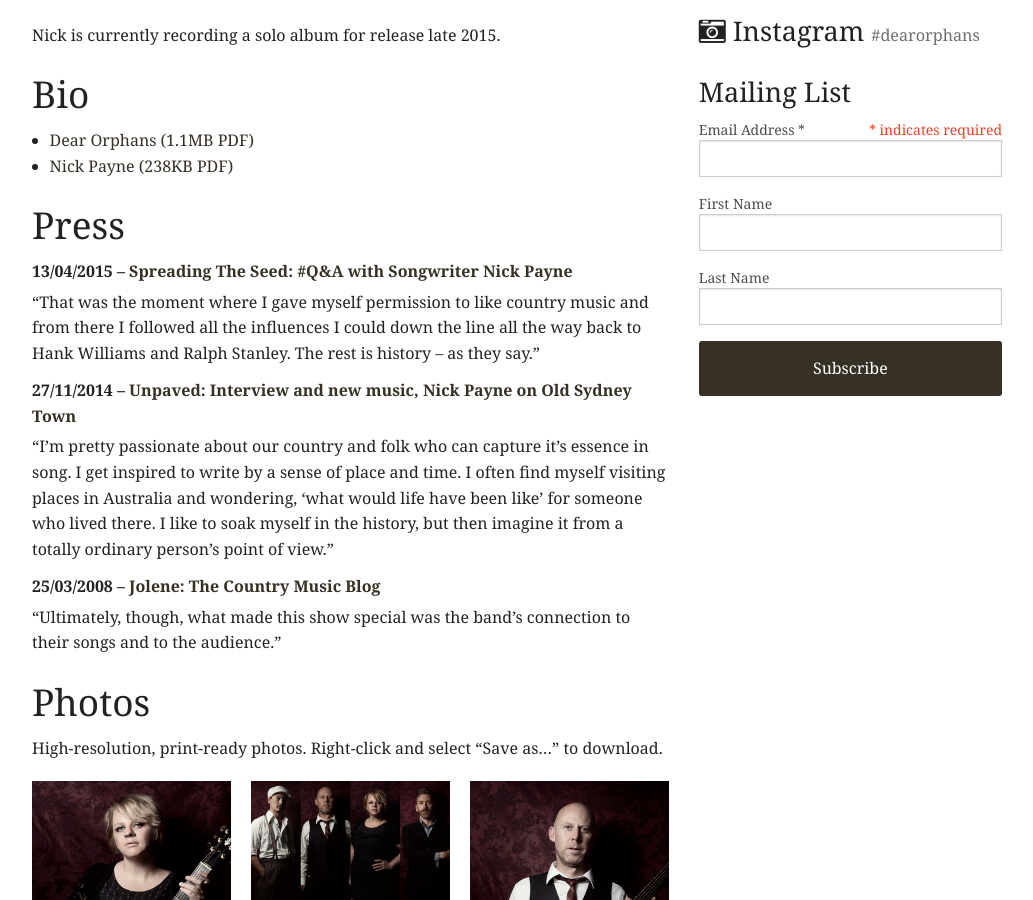
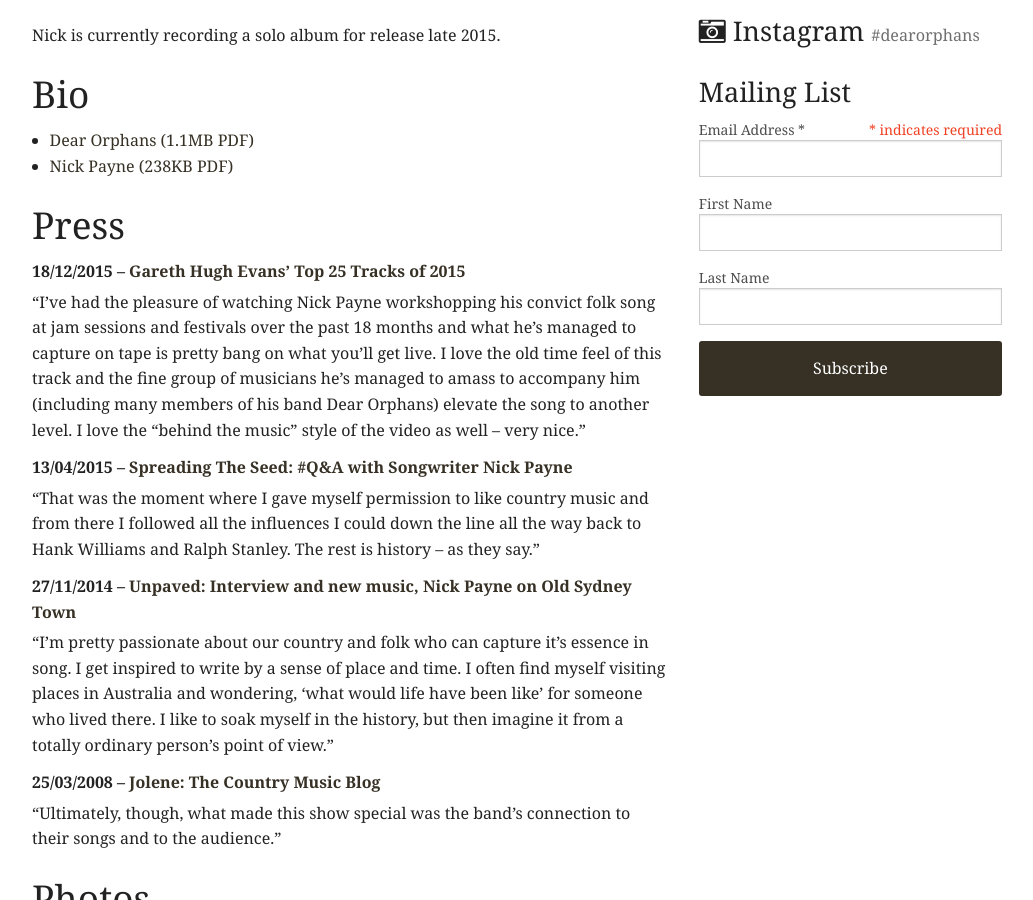
Before and after one commit to nbpayne/dear-orphans, a Jekyll site: the page built from 06-media.md, in a window 1280 px wide and 900 px high, scrolled down 527 px. Shown: the whole window, without its empty margins (123-1156 px from the left). Built offline with Jekyll 4.4.1, drawn with Linux system fonts in a browser that asks for light colours.

Commit message:
Added Timber and Steel quote.

```diff
--- a/06-media.md
+++ b/06-media.md
@@ -4,6 +4,7 @@ title: Media
 permalink: /media/
 published: true
 ---
+
 
 
 
@@ -23,6 +24,9 @@ Nick is currently recording a solo album for release late 2015.
 - [Nick Payne (238KB PDF)](/files/Nick-Payne-BIO.pdf){:target="_blank"}
 
 ## Press
+
+18/12/2015 -- [Gareth Hugh Evans’ Top 25 Tracks of 2015](https://timberandsteel.wordpress.com/2015/12/18/gareth-hugh-evans-top-25-tracks-of-2015/){:target="_blank"}
+: "I’ve had the pleasure of watching Nick Payne workshopping his convict folk song at jam sessions and festivals over the past 18 months and what he’s managed to capture on tape is pretty bang on what you’ll get live. I love the old time feel of this track and the fine group of musicians he’s managed to amass to accompany him (including many members of his band Dear Orphans) elevate the song to another level. I love the “behind the music” style of the video as well -- very nice."
 
 13/04/2015 -- [Spreading The Seed: #Q&amp;A with Songwriter Nick Payne](http://www.spreadingtheseed.com/post/116282706894/q-a-with-songwriter-nick-payne){:target="_blank"}
 : "That was the moment where I gave myself permission to like country music and from there I followed all the influences I could down the line all the way back to Hank Williams and Ralph Stanley. The rest is history -- as they say."
```
